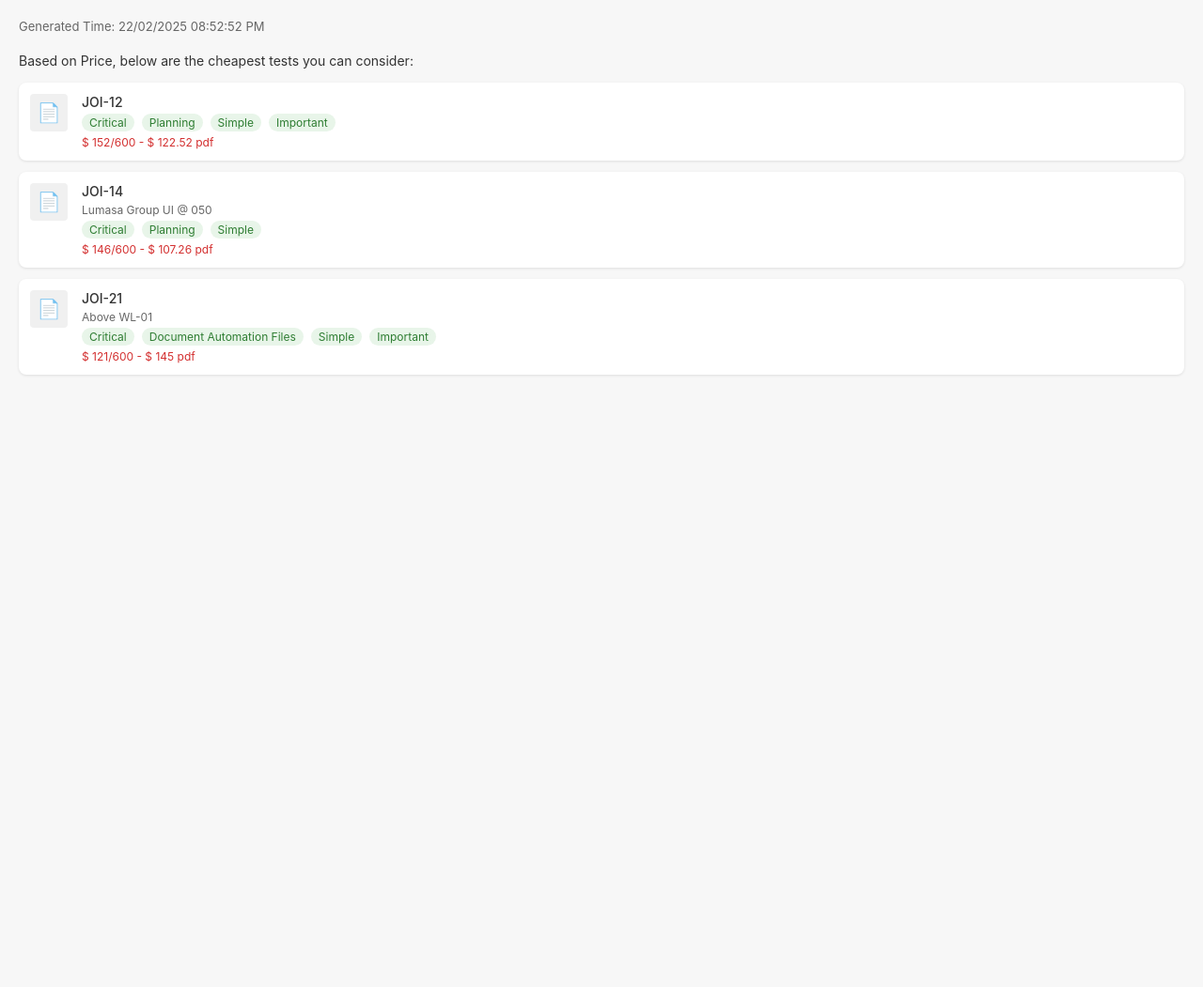
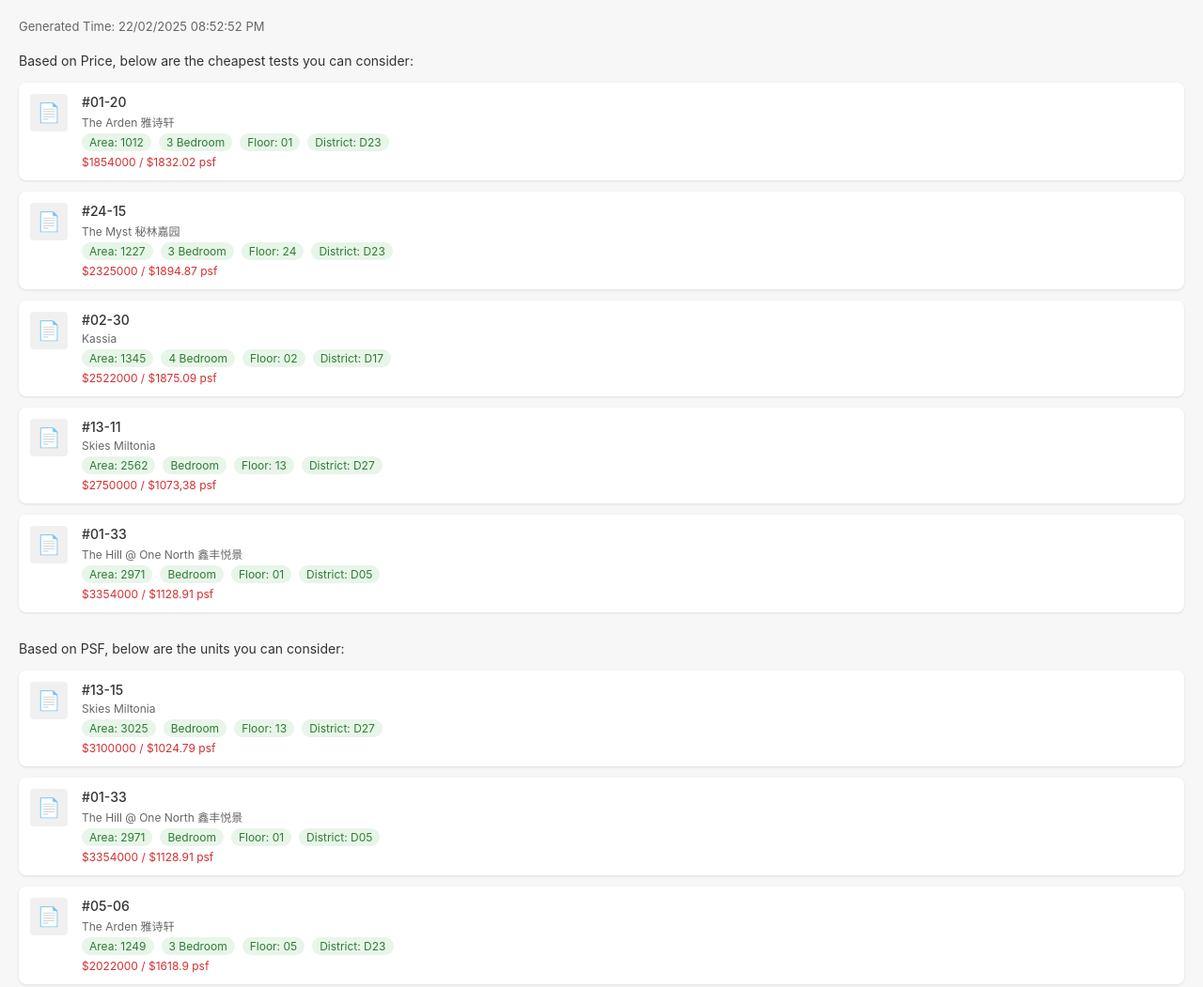
Before and after one commit to naufalfalah/janicez635, a plain HTML site: page singmap-appeal-mop.html in a window 1280 px wide. Shown: the top 1051 px of the page at 94% size. Before the commit the page ends 800 px from the top, so only its background shows below. Drawn offline with Linux system fonts and the light colour scheme.

Commit message:
Feature: Singmap (mop & appeal)

```diff
--- a/singmap-appeal-mop.html
+++ b/singmap-appeal-mop.html
@@ -308,49 +308,35 @@
     <!-- File listing sections -->
     <div class="section">
         <div class="section-header">Based on Price, below are the cheapest tests you can consider:</div>
-        <div class="file-list">
-            <div class="file-item" onclick="showFloorPlan()">
-                <div class="file-icon">📄</div>
-                <div class="file-details">
-                    <div class="file-name">JOI-12</div>
-                    <div class="file-tags">
-                        <span class="tag">Critical</span>
-                        <span class="tag">Planning</span>
-                        <span class="tag">Simple</span>
-                        <span class="tag">Important</span>
-                    </div>
-                    <div class="file-size">$ 152/600 - $ 122.52 pdf</div>
+        <div class="file-list" id="section-1">
         </div>
     </div>
 
-            <div class="file-item" onclick="showFloorPlan()">
-                <div class="file-icon">📄</div>
-                <div class="file-details">
-                    <div class="file-name">JOI-14</div>
-                    <div class="file-subtitle">Lumasa Group UI @ 050</div>
-                    <div class="file-tags">
-                        <span class="tag">Critical</span>
-                        <span class="tag">Planning</span>
-                        <span class="tag">Simple</span>
-                    </div>
-                    <div class="file-size">$ 146/600 - $ 107.26 pdf</div>
+    <!-- File listing sections -->
+    <div class="section">
+        <div class="section-header">Based on PSF, below are the units you can consider:</div>
+        <div class="file-list" id="section-2">
         </div>
     </div>
 
-            <div class="file-item" onclick="showFloorPlan()">
-                <div class="file-icon">📄</div>
-                <div class="file-details">
-                    <div class="file-name">JOI-21</div>
-                    <div class="file-subtitle">Above WL-01</div>
-                    <div class="file-tags">
-                        <span class="tag">Critical</span>
-                        <span class="tag">Document Automation Files</span>
-                        <span class="tag">Simple</span>
-                        <span class="tag">Important</span>
-                    </div>
-                    <div class="file-size">$ 121/600 - $ 145 pdf</div>
+    <!-- File listing sections -->
+    <div class="section">
+        <div class="section-header">Based on Size, we sorted these to be best fit. Based on the smallest size:</div>
+        <div class="file-list" id="section-3">
         </div>
     </div>
+
+    <!-- File listing sections -->
+    <div class="section">
+        <div class="section-header">Based on Size, we sorted these to be best fit. Based on the largest size:</div>
+        <div class="file-list" id="section-4">
+        </div>
+    </div>
+
+    <!-- File listing sections -->
+    <div class="section">
+        <div class="section-header">Based on Floor level, we sorted these to be best fit.</div>
+        <div class="file-list" id="section-5">
         </div>
     </div>
 
@@ -510,6 +496,174 @@
     </div>
 
     <script>
+        const files = [
+            { // 0
+                name: "#01-20",
+                subtitle: "The Arden 雅诗轩",
+                area: "1012",
+                bedroom: "3",
+                floor: "01",
+                district: "D23",
+                price: "$1854000 / $1832.02 psf"
+            },
+            { // 1
+                name: "#24-15",
+                subtitle: "The Myst 秘林嘉园",
+                area: "1227",
+                bedroom: "3",
+                floor: "24",
+                district: "D23",
+                price: "$2325000 / $1894.87 psf"
+            },
+            { // 2
+                name: "#02-30",
+                subtitle: "Kassia",
+                area: "1345",
+                bedroom: "4",
+                floor: "02",
+                district: "D17",
+                price: "$2522000 / $1875.09 psf"
+            },
+            { // 3
+                name: "#13-11",
+                subtitle: "Skies Miltonia",
+                area: "2562",
+                bedroom: "",
+                floor: "13",
+                district: "D27",
+                price: "$2750000 / $1073,38 psf"
+            },
+            { // 4
+                name: "#01-33",
+                subtitle: "The Hill @ One North 鑫丰悦景",
+                area: "2971",
+                bedroom: "",
+                floor: "01",
+                district: "D05",
+                price: "$3354000 / $1128.91 psf"
+            },
+            { // 5
+                name: "#13-15",
+                subtitle: "Skies Miltonia",
+                area: "3025",
+                bedroom: "",
+                floor: "13",
+                district: "D27",
+                price: "$3100000 / $1024.79 psf"
+            },
+            { // 6
+                name: "#05-06",
+                subtitle: "The Arden 雅诗轩",
+                area: "1249",
+                bedroom: "3",
+                floor: "05",
+                district: "D23",
+                price: "$2022000 / $1618.9 psf"
+            },
+            { // 7
+                name: "#24-03",
+                subtitle: "The Myst 秘林嘉园",
+                area: "1851",
+                bedroom: "4",
+                floor: "24",
+                district: "D23",
+                price: "$3381000 / $1826,58 psf"
+            },
+            { // 8
+                name: "#24-16",
+                subtitle: "The Myst 秘林嘉园",
+                area: "2034",
+                bedroom: "5",
+                floor: "24",
+                district: "D23",
+                price: "$3784000 / $1860.37 psf"
+            },
+            { // 9
+                name: "#05-03",
+                subtitle: "The Arden 雅诗轩",
+                area: "1410",
+                bedroom: "4",
+                floor: "05",
+                district: "D23",
+                price: "$2302000 / $1632.62 psf"
+            },
+            { // 10
+                name: "#05-03",
+                subtitle: "The Arden 雅诗轩",
+                area: "1410",
+                bedroom: "4",
+                floor: "05",
+                district: "D23",
+                price: "$2302000 / $1632.62 psf"
+            },
+            { // 11
+                name: "#01-10",
+                subtitle: "The Myst 秘林嘉园",
+                area: "1518",
+                bedroom: "4",
+                floor: "01",
+                district: "D23",
+                price: "$2841000 / $1871.54 psf"
+            },
+        ];
+
+        function createItem(file) {
+            return `
+                <div class="file-item" onclick="showFloorPlan()">
+                    <div class="file-icon">📄</div>
+                    <div class="file-details">
+                        <div class="file-name">${file.name}</div>
+                        <div class="file-subtitle">${file.subtitle}</div>
+                        <div class="file-tags">
+                            <span class="tag">Area: ${file.area}</span>
+                            <span class="tag">${file.bedroom} Bedroom</span>
+                            <span class="tag">Floor: ${file.floor}</span>
+                            <span class="tag">District: ${file.district}</span>
+                        </div>
+                        <div class="file-size">${file.price}</div>
+                    </div>
+                </div>
+            `;
+        }
+
+        document.addEventListener("DOMContentLoaded", function () {
+            const section1 = document.getElementById("section-1");
+            section1.innerHTML += createItem(files[0]);
+            section1.innerHTML += createItem(files[1]);
+            section1.innerHTML += createItem(files[2]);
+            section1.innerHTML += createItem(files[3]);
+            section1.innerHTML += createItem(files[4]);
+
+            const section2 = document.getElementById("section-2");
+            section2.innerHTML += createItem(files[5]);
+            section2.innerHTML += createItem(files[4]);
+            section2.innerHTML += createItem(files[6]);
+            section2.innerHTML += createItem(files[7]);
+            section2.innerHTML += createItem(files[2]);
+
+            const section3 = document.getElementById("section-3");
+            section4.innerHTML += createItem(files[0]);
+            section4.innerHTML += createItem(files[1]);
+            section4.innerHTML += createItem(files[2]);
+            section4.innerHTML += createItem(files[3]);
+            section4.innerHTML += createItem(files[4]);
+
+            const section4 = document.getElementById("section-4");
+            section4.innerHTML += createItem(files[5]);
+            section4.innerHTML += createItem(files[4]);
+            section4.innerHTML += createItem(files[8]);
+            section4.innerHTML += createItem(files[9]);
+            section4.innerHTML += createItem(files[2]);
+
+            const section5 = document.getElementById("section-5");
+            section5.innerHTML += createItem(files[0]);
+            section5.innerHTML += createItem(files[11]);
+            section5.innerHTML += createItem(files[4]);
+            section5.innerHTML += createItem(files[2]);
+            section5.innerHTML += createItem(files[3]);
+
+        });
+
         function showFloorPlan() {
             document.getElementById('modalOverlay').style.display = 'block';
             setTimeout(() => {
```
Lines whose indentation alone changed are shown as unchanged.
